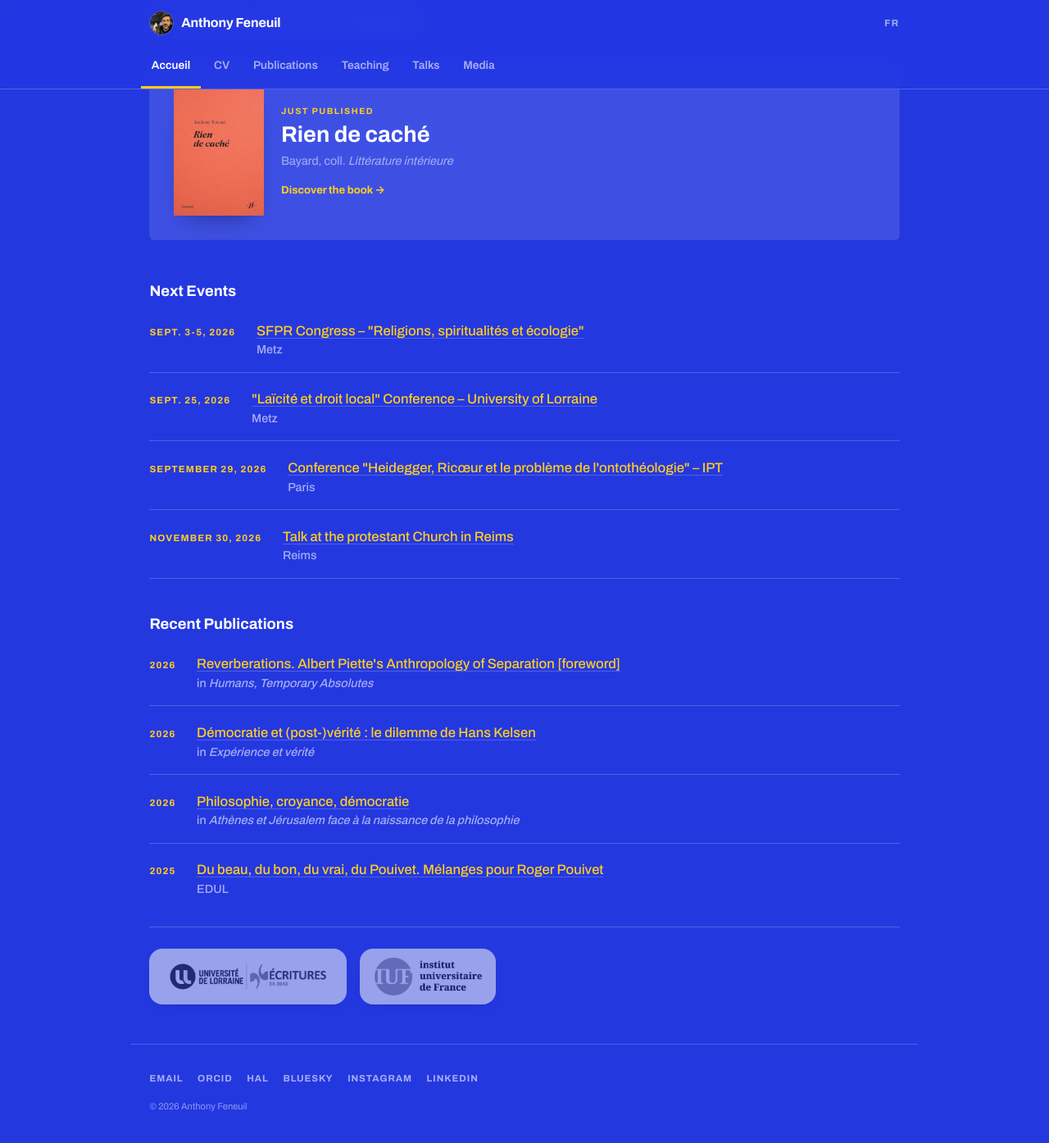
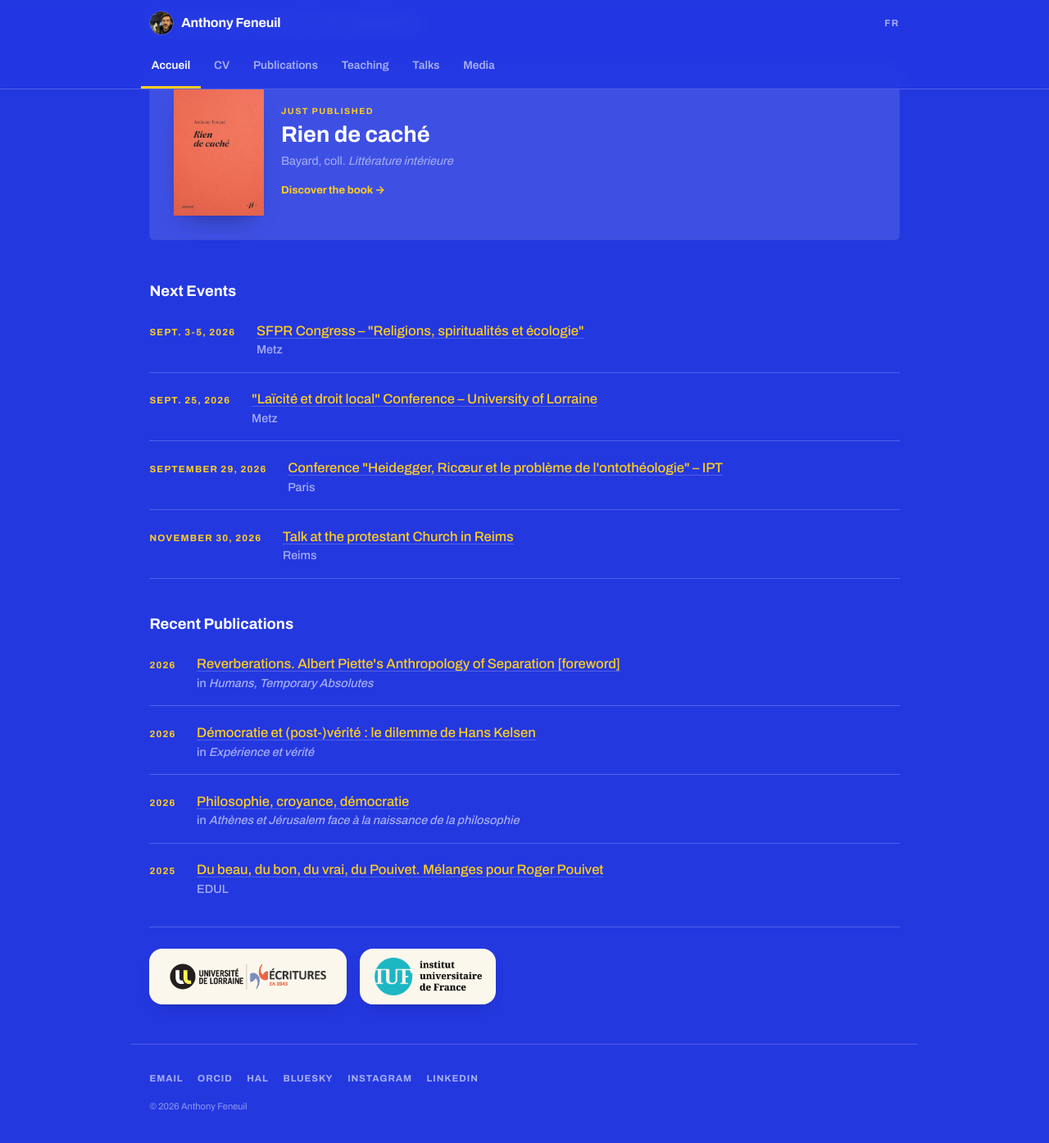
Before and after one commit to anfnl/anfnl.github.io, a Jekyll site: the page built from en/index.md, in a window 1280 px wide and 1400 px high, scrolled down 823 px. Shown: the top 1394 px of the window at 82% size. Built offline with Jekyll 4.4.1, drawn with Linux system fonts in a browser that asks for light colours; some web fonts are replaced.

Commit message:
Update refonte.html

```diff
--- a/_layouts/refonte.html
+++ b/_layouts/refonte.html
@@ -145,10 +145,13 @@
   .btn:hover{background:var(--ink);color:var(--paper)}
 
   /* Affiliations */
-  .affil{display:flex;gap:1rem;align-items:center;flex-wrap:wrap;margin-top:1.2rem;padding-top:1.6rem;border-top:1px solid var(--line)}
-  .affil a{background:#FBF7EC;border-radius:16px;padding:.7rem 1.1rem;display:inline-flex;align-items:center;box-shadow:0 8px 20px -12px rgba(0,0,0,.4);opacity:.55;filter:grayscale(100%);transition:opacity .2s, filter .2s}
-  .affil a:hover{opacity:1;filter:grayscale(0%)}
+    .affil{display:flex;gap:1rem;align-items:center;flex-wrap:wrap;margin-top:1.2rem;padding-top:1.6rem;border-top:1px solid var(--line)}
+  .affil a{background:#FBF7EC;border-radius:16px;padding:.7rem 1.1rem;display:inline-flex;align-items:center;box-shadow:0 8px 20px -12px rgba(0,0,0,.4);transition:opacity .2s, filter .2s}
   .affil img{height:46px;width:auto}
+  @media (hover:hover){
+    .affil a{opacity:.55;filter:grayscale(100%)}
+    .affil a:hover{opacity:1;filter:grayscale(0%)}
+  }
   /* pas de filet sous la dernière publication : évite le double trait avant les logos */
   .recent-pubs ul li:last-child{border-bottom:none}
 
```
